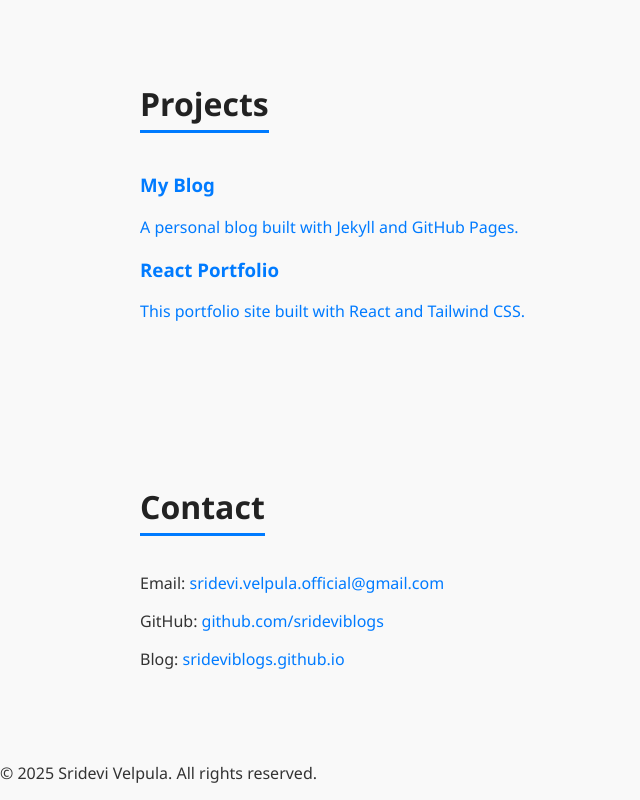
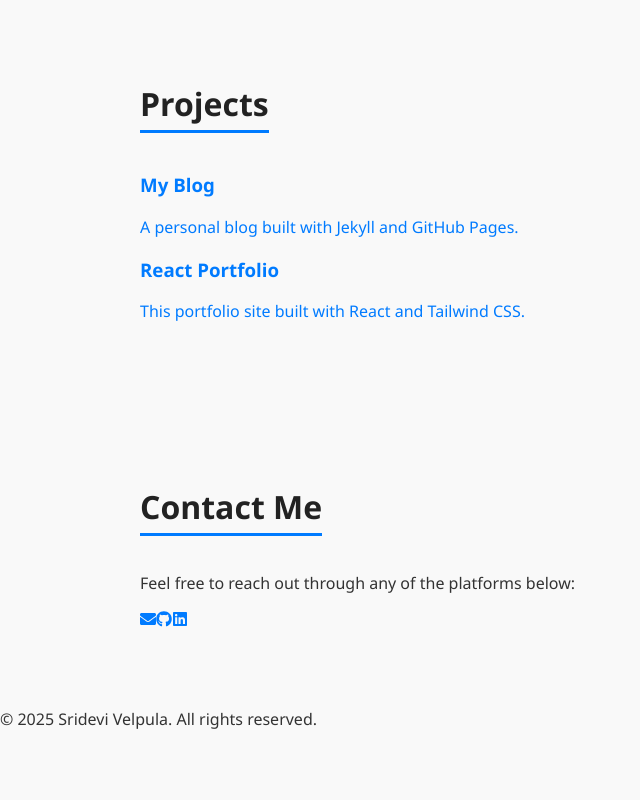
Before and after one commit to srideviblogs/my-portfolio-react, a React (Create React App) app: page / in a window 1280 px wide. Shown: the part 2283-3083 px from the top of the page, without its empty margins (0-640 px from the left). After the commit the page ends 3029 px from the top, so only its background shows below. Built offline with nearby package versions, Linux system fonts and the light colour scheme; the HTML template or start-up script is replaced by a standard one.

Commit message:
Update Contact.js

```diff
--- a/src/components/Contact.js
+++ b/src/components/Contact.js
@@ -1,12 +1,25 @@
-import React from 'react';
+import React from "react";
+import { FaEnvelope, FaGithub, FaLinkedin } from "react-icons/fa";
 
-const Contact = () => (
-  <section id="contact">
-    <h2>Contact</h2>
-    <p>Email: <a href="mailto:sridevi.velpula.official@gmail.com">sridevi.velpula.official@gmail.com</a></p>
-    <p>GitHub: <a href="https://github.com/srideviblogs/" target="_blank">github.com/srideviblogs</a></p>
-    <p>Blog: <a href="https://srideviblogs.github.io" target="_blank">srideviblogs.github.io</a></p>
-  </section>
-);
+const Contact = () => {
+  return (
+    <section id="contact" className="bg-black text-white py-16 px-6 text-center">
+      <h2 className="text-3xl font-semibold mb-6">Contact Me</h2>
+      <p className="text-gray-400 mb-6">Feel free to reach out through any of the platforms below:</p>
+
+      <div className="flex justify-center gap-6 text-3xl">
+        <a href="mailto:sridevivelpula@gmail.com" className="hover:text-pink-400">
+          <FaEnvelope />
+        </a>
+        <a href="https://github.com/srideviblogs" target="_blank" rel="noopener noreferrer" className="hover:text-pink-400">
+          <FaGithub />
+        </a>
+        <a href="https://linkedin.com/in/sridevi-velpula" target="_blank" rel="noopener noreferrer" className="hover:text-pink-400">
+          <FaLinkedin />
+        </a>
+      </div>
+    </section>
+  );
+};
 
 export default Contact;
```
